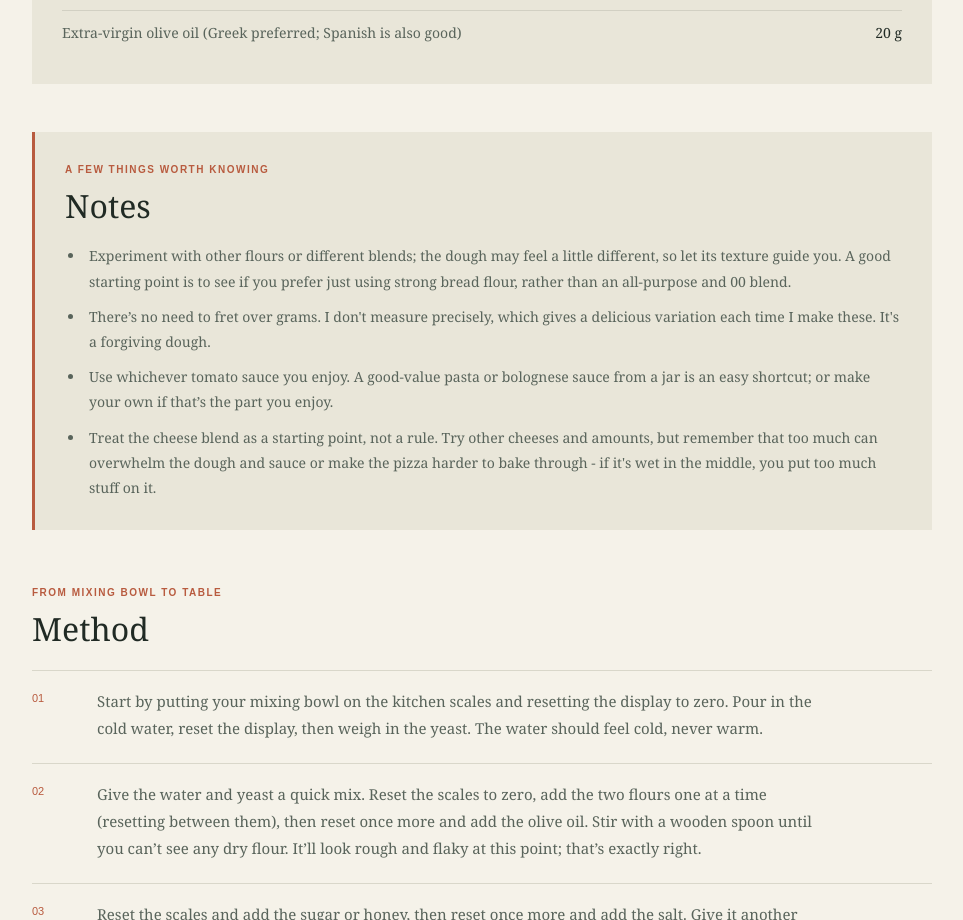
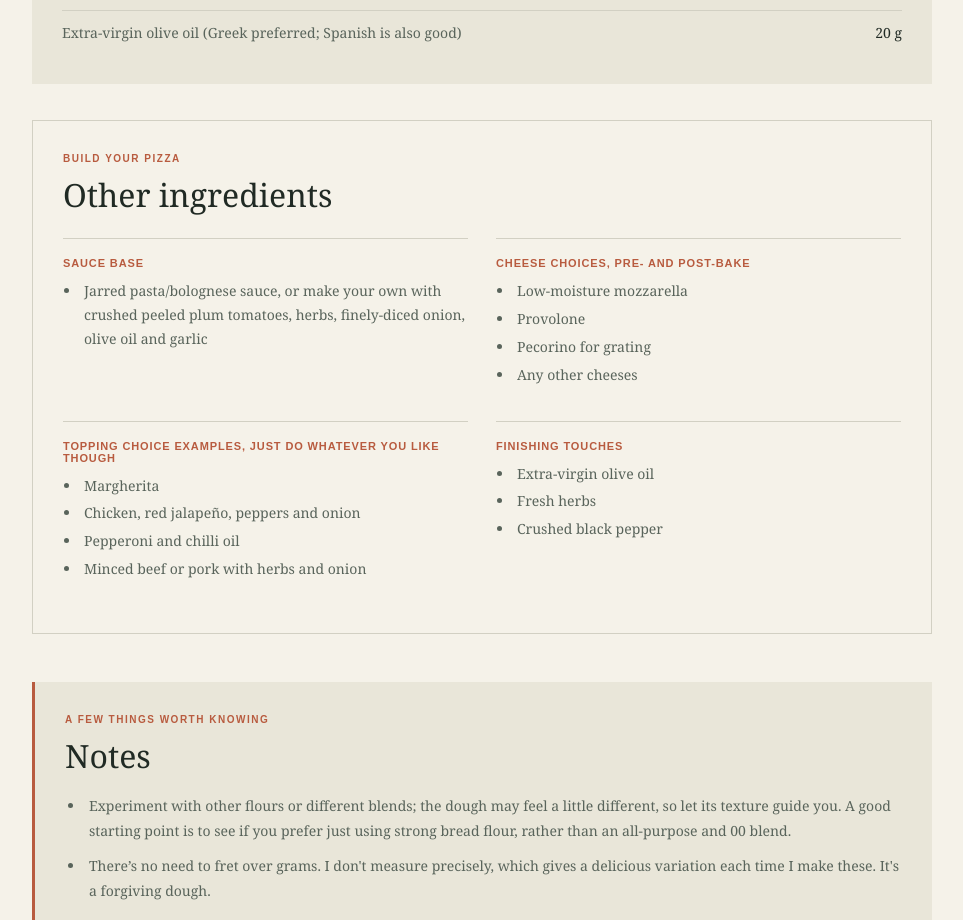
Before and after one commit to MikeChara/MChara, a Next.js app: page /recipes/three-day-slow-ferment-pizza in a window 1280 px wide. Shown: the part 2149-3069 px from the top of the page, without its empty margins (56-1019 px from the left). Built offline with nearby package versions, Linux system fonts and the light colour scheme.

Commit message:
Add other ingredient reqs

```diff
--- a/src/app/globals.css
+++ b/src/app/globals.css
@@ -748,6 +748,51 @@ a:focus-visible {
   font-weight: 400;
   font-variant-numeric: tabular-nums;
 }
+.other-ingredients {
+  margin-top: 36px;
+  padding: 30px;
+  border: 1px solid #d2d0c3;
+}
+.other-ingredients-heading {
+  margin-bottom: 22px;
+}
+.other-ingredients-heading .eyebrow {
+  margin-bottom: 7px;
+}
+.other-ingredients-heading h2 {
+  margin: 0;
+  font-size: 32px;
+  font-weight: 400;
+}
+.other-ingredient-grid {
+  display: grid;
+  grid-template-columns: repeat(2, minmax(0, 1fr));
+  gap: 12px 28px;
+}
+.other-ingredient-group {
+  padding: 18px 0;
+  border-top: 1px solid #d2d0c3;
+}
+.other-ingredient-group h3 {
+  margin: 0 0 10px;
+  color: var(--rust);
+  font-family: Arial, sans-serif;
+  font-size: 11px;
+  font-weight: 700;
+  letter-spacing: 0.08em;
+  text-transform: uppercase;
+}
+.other-ingredient-group ul {
+  margin: 0;
+  padding-left: 18px;
+  color: #59645b;
+  font-size: 14px;
+  line-height: 1.7;
+}
+.other-ingredient-group li {
+  padding-left: 3px;
+  margin-bottom: 4px;
+}
 .recipe-method {
   padding-top: 55px;
 }
@@ -1018,6 +1063,12 @@ a:focus-visible {
   .portion-ingredients {
     padding: 23px 18px;
   }
+  .other-ingredients {
+    padding: 23px 18px;
+  }
+  .other-ingredient-grid {
+    grid-template-columns: 1fr;
+  }
   .recipe-notes {
     padding: 23px 18px;
   }
--- a/src/app/recipes/[slug]/page.tsx
+++ b/src/app/recipes/[slug]/page.tsx
@@ -65,10 +65,15 @@ export default async function RecipePage({ params }: RecipePageProps) {
         totalTime: recipe.totalTimeIso,
         recipeYield: `${recipe.servings} servings`,
         recipeCategory: recipe.category,
-        recipeIngredient: recipe.ingredients.map(
-          (ingredient) =>
-            `${ingredient.amount} ${ingredient.unit} ${ingredient.name}`,
-        ),
+        recipeIngredient: [
+          ...recipe.ingredients.map(
+            (ingredient) =>
+              `${ingredient.amount} ${ingredient.unit} ${ingredient.name}`,
+          ),
+          ...recipe.otherIngredients.flatMap((requirement) =>
+            requirement.choices.map((choice) => choice),
+          ),
+        ],
         recipeInstructions: recipe.instructions.map((text, index) => ({
           "@type": "HowToStep",
           position: index + 1,
@@ -130,6 +135,39 @@ export default async function RecipePage({ params }: RecipePageProps) {
           ingredients={recipe.ingredients}
           basePortions={recipe.servings}
         />
+        <section
+          className="other-ingredients"
+          aria-labelledby="other-ingredients-heading"
+        >
+          <div className="other-ingredients-heading">
+            <p className="eyebrow">Build your pizza</p>
+            <h2 id="other-ingredients-heading">Other ingredients</h2>
+          </div>
+          <div className="other-ingredient-grid">
+            {recipe.otherIngredients.map((requirement) => (
+              <section
+                className="other-ingredient-group"
+                aria-labelledby={`${recipe.slug}-${requirement.title
+                  .toLowerCase()
+                  .replace(/\s+/g, "-")}-heading`}
+                key={requirement.title}
+              >
+                <h3
+                  id={`${recipe.slug}-${requirement.title
+                    .toLowerCase()
+                    .replace(/\s+/g, "-")}-heading`}
+                >
+                  {requirement.title}
+                </h3>
+                <ul>
+                  {requirement.choices.map((choice) => (
+                    <li key={choice}>{choice}</li>
+                  ))}
+                </ul>
+              </section>
+            ))}
+          </div>
+        </section>
         <section
           className="recipe-notes"
           aria-labelledby="recipe-notes-heading"
--- a/src/lib/recipes.ts
+++ b/src/lib/recipes.ts
@@ -9,6 +9,10 @@ export type Recipe = {
   totalTimeIso: string;
   servings: number;
   equipment: string[];
+  otherIngredients: {
+    title: string;
+    choices: string[];
+  }[];
   ingredients: {
     name: string;
     amount: number;
@@ -52,6 +56,40 @@ export const recipes: Recipe[] = [
       "Airtight containers",
       "Pizza peel",
       "Pizza steel",
+    ],
+    otherIngredients: [
+      {
+        title: "Sauce base",
+        choices: [
+          "Jarred pasta/bolognese sauce, or make your own with crushed peeled plum tomatoes, herbs, finely-diced onion, olive oil and garlic",
+        ],
+      },
+      {
+        title: "Cheese choices, pre- and post-bake",
+        choices: [
+          "Low-moisture mozzarella",
+          "Provolone",
+          "Pecorino for grating",
+          "Any other cheeses",
+        ],
+      },
+      {
+        title: "Topping choice examples, just do whatever you like though",
+        choices: [
+          "Margherita",
+          "Chicken, red jalapeño, peppers and onion",
+          "Pepperoni and chilli oil",
+          "Minced beef or pork with herbs and onion",
+        ],
+      },
+      {
+        title: "Finishing touches",
+        choices: [
+          "Extra-virgin olive oil",
+          "Fresh herbs",
+          "Crushed black pepper",
+        ],
+      },
     ],
     ingredients: [
       { name: "All-purpose flour", amount: 440, unit: "g" },
```
